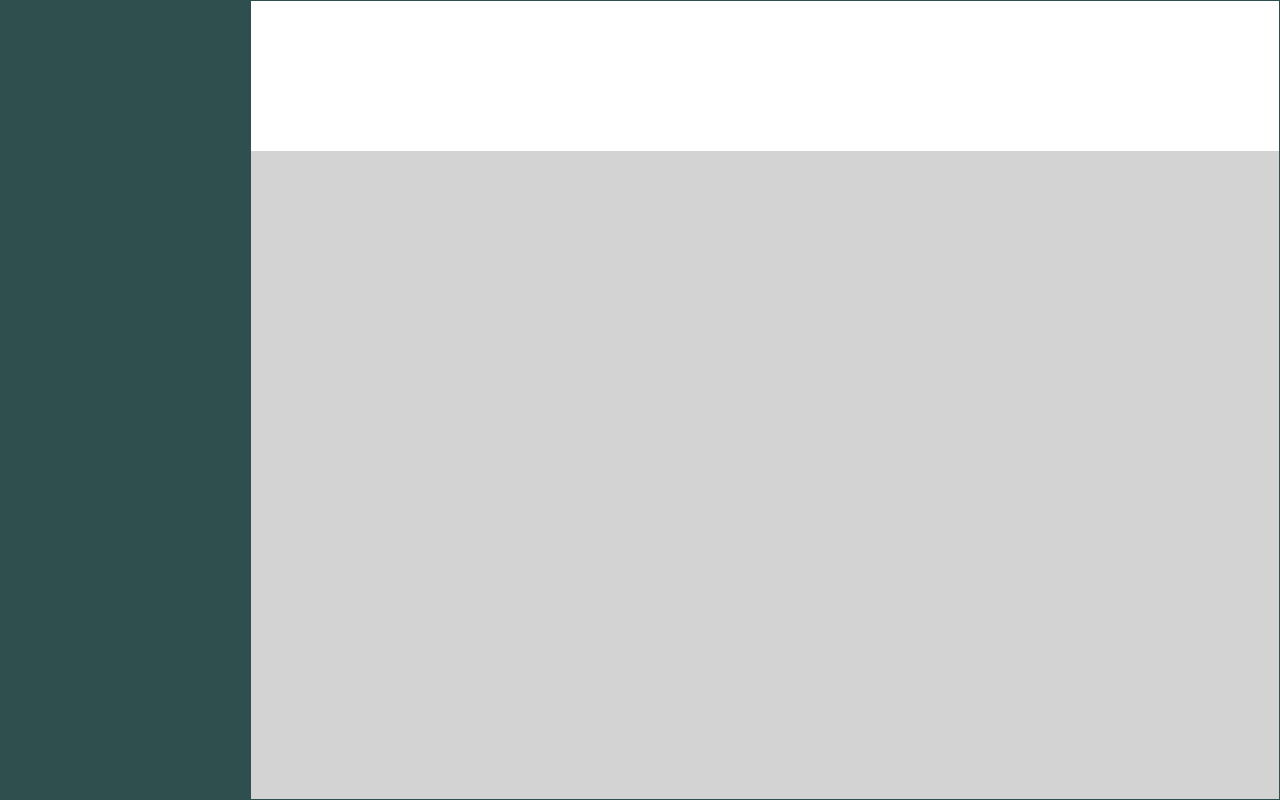
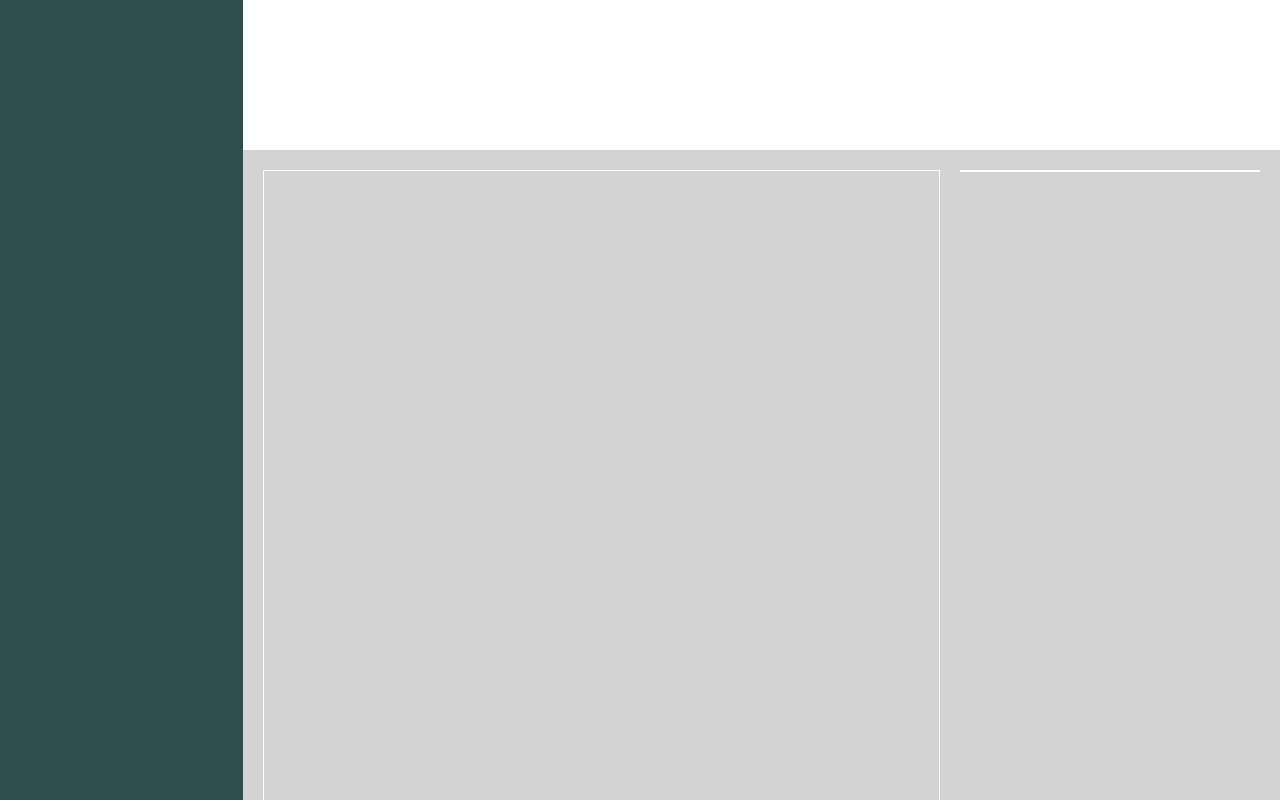
Before and after one commit to endulum/odin-dashboard, a plain HTML site: page index.html in a window 1280 px wide. Drawn offline with Linux system fonts and the light colour scheme.

Commit message:
configured sticky, adjusted layout

```diff
--- a/index.html
+++ b/index.html
@@ -9,7 +9,7 @@
 </head>
 
 <body>
-    <aside>
+    <aside ?>
 
     </aside>
 
@@ -17,7 +17,11 @@
         <header>
 
         </header>
-        <div class="main-content">
+        <!-- UNDO FLAG -->
+        <div class="wrapper grid-wrapper" style="height: 2000px">
+
+        </div>
+        <div class="wrapper sidebar-wrapper">
 
         </div>
     </main>
--- a/style.css
+++ b/style.css
@@ -6,32 +6,48 @@
 
 html, body {
     height: 100%;
+    display: flex;
+    flex-direction: row;
+    width: 100%;
 }
 
 aside {
     background-color: darkslategray;
-    width: 250px;
+    width: 300px;
     height: 100%;
-    position: fixed;
-    left: 0;
 }
 
 main {
-    border: 1px solid darkslategray;
-    width: calc(100% - 250px);
-    height: 100%;
-    position: fixed;
-    right: 0;
+    background-color: lightgray;
+    width: 100%;
+    height: inherit;
+    display: flex;
+    flex-direction: row;
+    flex-wrap: wrap;
+    align-content: start;
+    align-items: start;
+    gap: 20px;
+    padding-bottom: 20px;
     overflow: auto;
 }
 
 header {
+    background-color: white;
     width: 100%;
     height: 150px;
 }
 
-.main-content {
-    background-color: lightgray;
-    width: 100%;
-    min-height: calc(100% - 150px);
+.wrapper {
+    border: 1px solid white;
 }
+
+.grid-wrapper {
+    width: calc(100% - 360px);
+    margin-left: 20px;
+}
+
+.sidebar-wrapper {
+    width: 300px;
+    position: sticky;
+    top: 20px;
+}
```
